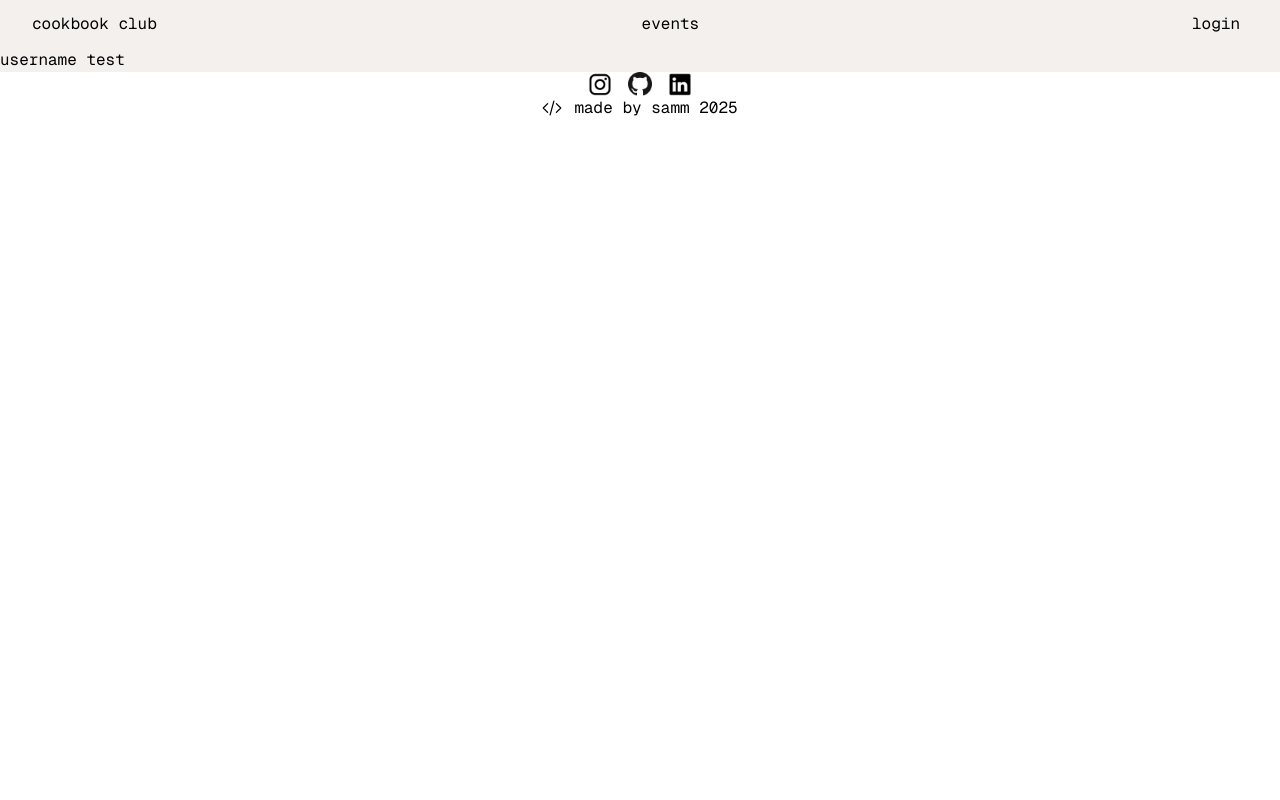
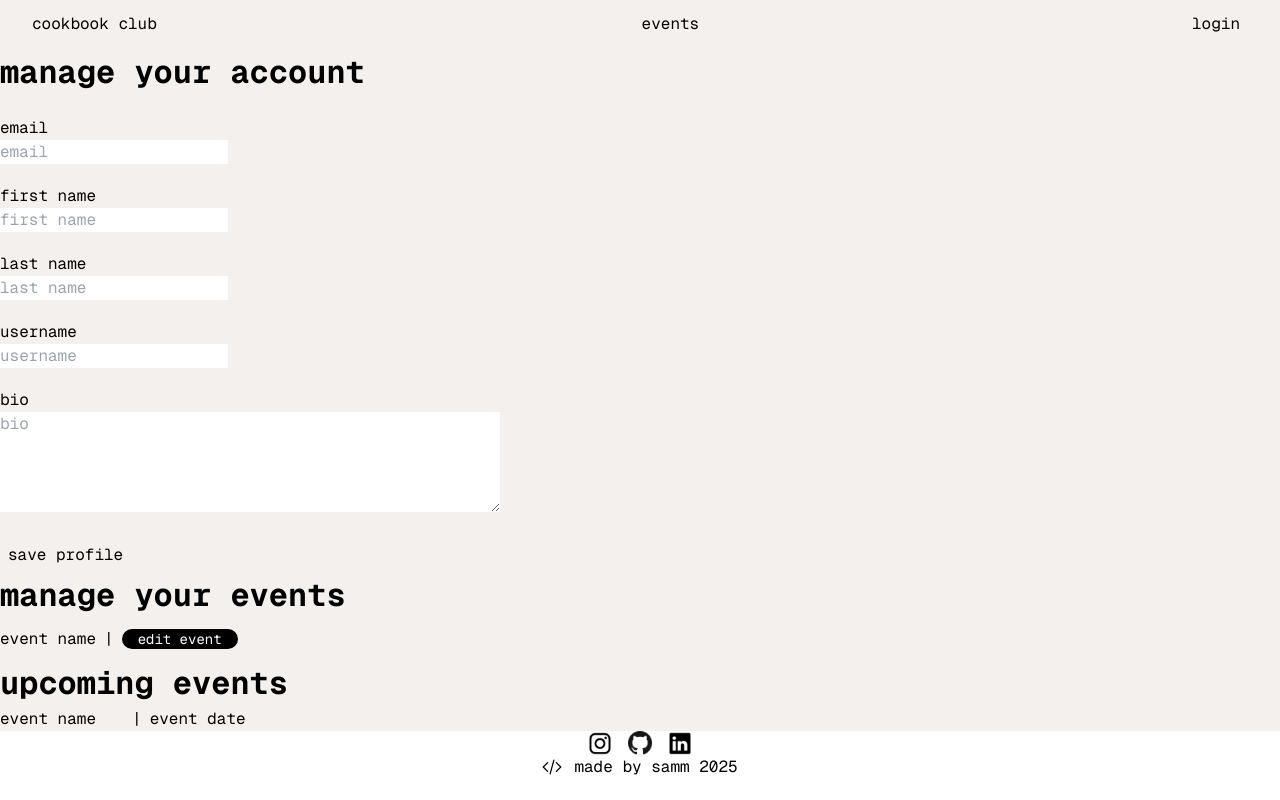
Before and after one commit to hellosamm/cookbook-club-app, a React (Vite) app in the folder frontend/: page /profile in a window 1280 px wide. Built offline with nearby package versions, Linux system fonts and the light colour scheme.

Commit message:
profile page has been updated, includes a form to update the user data, as well as sections to manage your events & view upcoming events

```diff
--- a/frontend/src/components/Profile.jsx
+++ b/frontend/src/components/Profile.jsx
@@ -1,9 +1,110 @@
-import React from "react";
+import React, { useState } from "react";
+import useAuth from "../hooks/useAuth";
+import { Link } from "react-router-dom";
 
 const Profile = () => {
+  const { currentUserData } = useAuth();
+  const [formData, setFormData] = useState({
+    firstName: currentUserData.first_name || "",
+    lastName: currentUserData.last_name || "",
+    email: currentUserData.email || "",
+    username: currentUserData.username || "",
+    bio: currentUserData.bio || "",
+  });
+
+  const handleInputChange = (e) => {
+    const { name, value } = e.target;
+    setFormData((prevState) => ({
+      ...prevState,
+      [name]: value,
+    }));
+  };
+
+  const handleSubmit = () => {
+    //make api call, update the currentUserData with the formData
+    // return the updated data to check that it was successful
+    //
+  };
+
   return (
     <div>
-      <p>username test</p>
+      <h1>manage your account</h1>
+      <div className="flex">
+        <form onSubmit={handleSubmit}>
+          <div className="my-5">
+            <p>email</p>
+            <input
+              name="email"
+              type="email"
+              placeholder="email"
+              value={currentUserData.email}
+              onChange={handleInputChange}
+            />
+          </div>
+          <div className="my-5">
+            <p>first name</p>
+            <input
+              name="first_name"
+              type="first_name"
+              placeholder="first name"
+              value={currentUserData.first_name}
+              onChange={handleInputChange}
+            />
+          </div>
+          <div className="my-5">
+            <p>last name</p>
+            <input
+              name="last_name"
+              type="last_name"
+              placeholder="last name"
+              value={currentUserData.last_name}
+              onChange={handleInputChange}
+            />
+          </div>
+          <div className="my-5">
+            <p>username</p>
+            <input
+              name="username"
+              type="username"
+              placeholder="username"
+              value={currentUserData.username}
+              onChange={handleInputChange}
+            />
+          </div>
+          <div className="my-5">
+            <p>bio</p>
+            <textarea
+              name="bio"
+              type="bio"
+              placeholder="bio"
+              value={currentUserData.bio}
+              onChange={handleInputChange}
+              style={{ width: "500px", height: "100px" }}
+            />
+          </div>
+          <button
+            type="submit"
+            className="black white rounded-sm py-1 px-2 hover:bg-black hover:text-white"
+          >
+            save profile
+          </button>
+        </form>
+      </div>
+
+      <h1>manage your events</h1>
+      <div className="flex items-center">
+        <p>event name</p>
+        <p className="m-2">|</p>
+        <Link to="" className="bg-black text-white  rounded-full px-4 text-sm">
+          edit event
+        </Link>
+      </div>
+      <h1>upcoming events</h1>
+      <div className="flex ">
+        <p className="mr-7">event name</p>
+        <p className="mx-2">|</p>
+        <p>event date</p>
+      </div>
     </div>
   );
 };
--- a/frontend/src/hooks/useAuth.js
+++ b/frontend/src/hooks/useAuth.js
@@ -4,16 +4,27 @@ import { useCookies } from "react-cookie";
 const useAuth = () => {
   const [cookies] = useCookies(["authToken"]);
   const [loggedIn, setLoggedIn] = useState(false);
+  const [currentUserData, setCurrentUserData] = useState(() => {
+    return JSON.parse(localStorage.getItem("currentUserData")) || {};
+  });
 
   useEffect(() => {
     if (cookies.authToken) {
       // set state to logged in
+      const userData =
+        JSON.parse(localStorage.getItem("currentUserData")) || {};
       setLoggedIn(true);
+      setCurrentUserData(userData);
     } else {
       setLoggedIn(false);
+      setCurrentUserData({});
     }
   }, [cookies.authToken]);
-  return { loggedIn, authToken: cookies.authToken };
+  return {
+    loggedIn,
+    authToken: cookies.authToken,
+    currentUserData,
+  };
 };
 
 export default useAuth;
--- a/frontend/src/pages/Authentication.jsx
+++ b/frontend/src/pages/Authentication.jsx
@@ -77,6 +77,7 @@ const Authentication = ({ pageType }) => {
       // console.log("error:", error);
 
       checkAuthToken(authToken, error);
+      handleCurrentUserData(result);
       handleResponse([result, error]);
       checkForErrors([error]);
     } else {
@@ -92,6 +93,7 @@ const Authentication = ({ pageType }) => {
       // console.log("error:", error);
 
       checkAuthToken(authToken, error);
+      handleCurrentUserData(result);
       handleResponse([result, error]);
       checkForErrors([error.message]);
     }
@@ -120,6 +122,11 @@ const Authentication = ({ pageType }) => {
     } else if (authToken == null) {
       console.error("failed to retrieve token:", error);
     }
+  };
+
+  const handleCurrentUserData = (result) => {
+    console.log(result.data);
+    localStorage.setItem("currentUserData", JSON.stringify(result.data));
   };
 
   const checkForErrors = (error) => {
```
